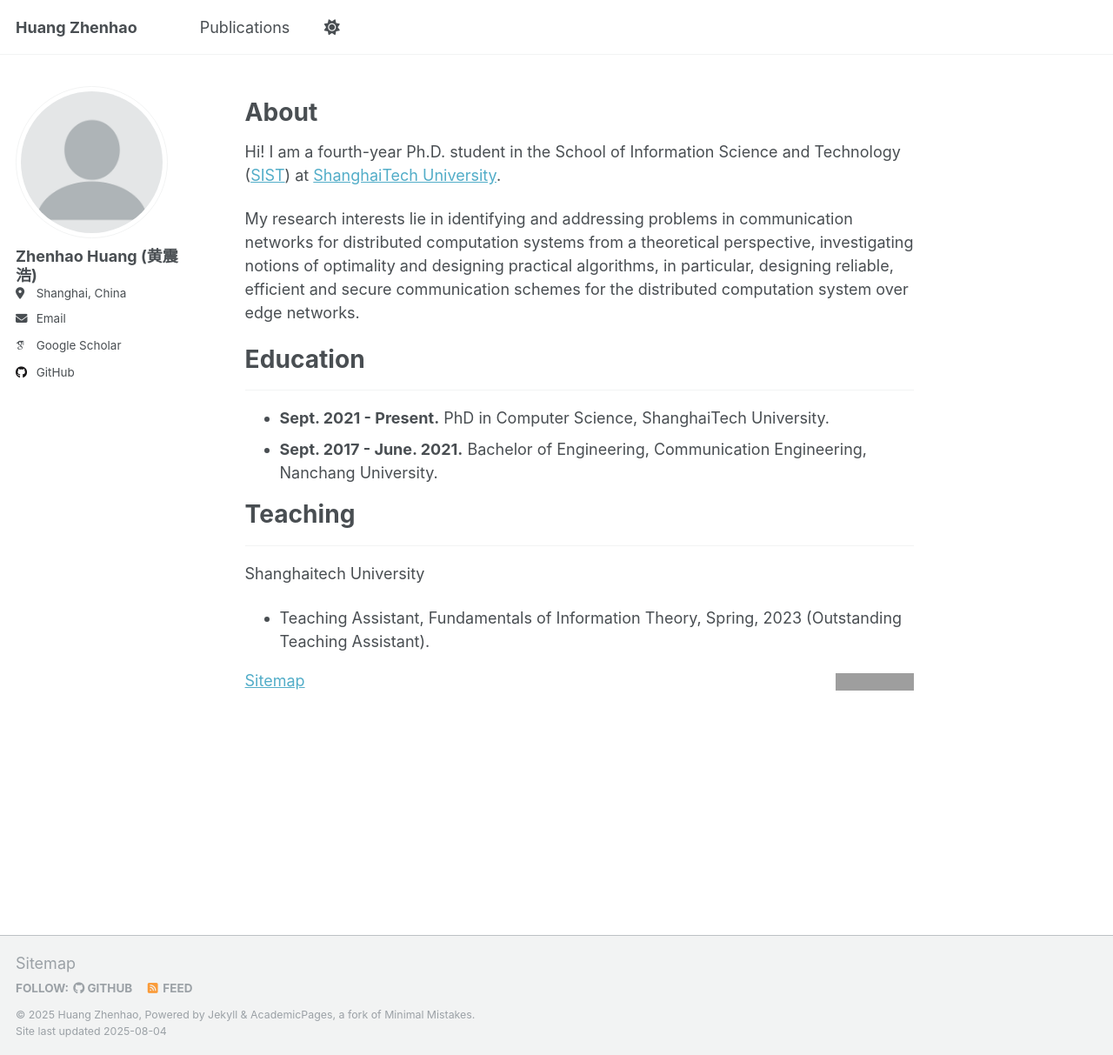
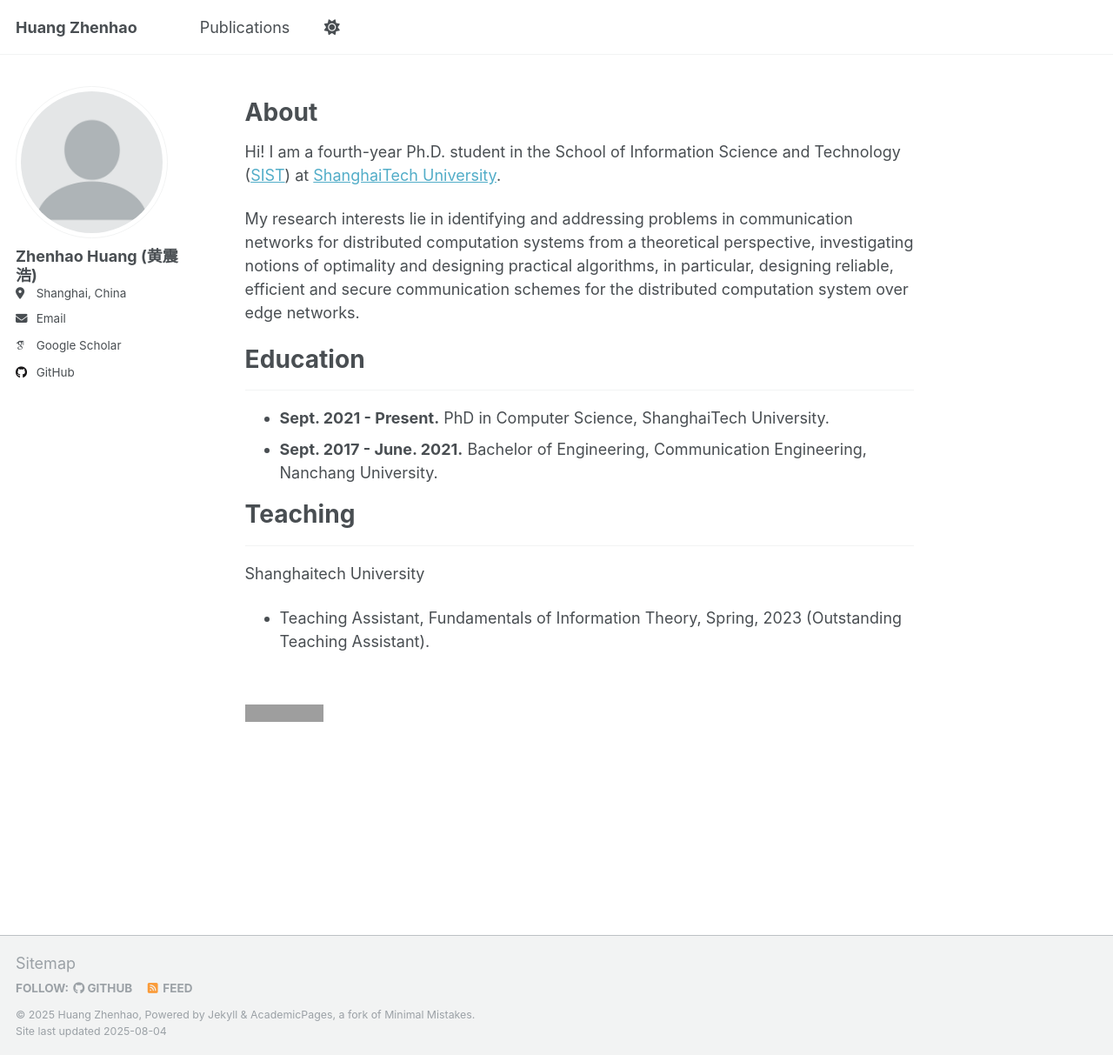
Before and after one commit to yuchen404/yuchen404.github.io, a Jekyll site: the page built from _pages/about.md, in a window 1280 px wide and 1213 px high. Shown: the whole window at 87% size. Built offline with Jekyll 4.4.1, drawn with Linux system fonts in a browser that asks for light colours; some web fonts are replaced; grey boxes are pictures that could not be loaded.

Commit message:
Update about.md

```diff
--- a/_pages/about.md
+++ b/_pages/about.md
@@ -67,13 +67,7 @@ Preprint, 2025.06
 [Paper](https://ieeexplore.ieee.org/abstract/document/10206522/), 2023.06 -->
 
 <!-- start custom footer snippets -->
-<div style="display: flex; justify-content: space-between; align-items: flex-end; margin-top: 1em;">
-  <!-- Sitemap -->
-  <div>
-    <a href="/sitemap/">Sitemap</a>
-  </div>
-
-  <!-- ClustrMaps -->
+<div style="display: flex; justify-content: space-between; align-items: flex-end; margin-top: 3em;">
   <div>
     <a href="https://clustrmaps.com/site/1c7gg" title="ClustrMaps">
       <img src="https://www.clustrmaps.com/map_v2.png?d=TEF-p1Iven3j_KDcNkZHvNLzUu0qG26nyOdQtX2musI&cl=ffffff"
```
